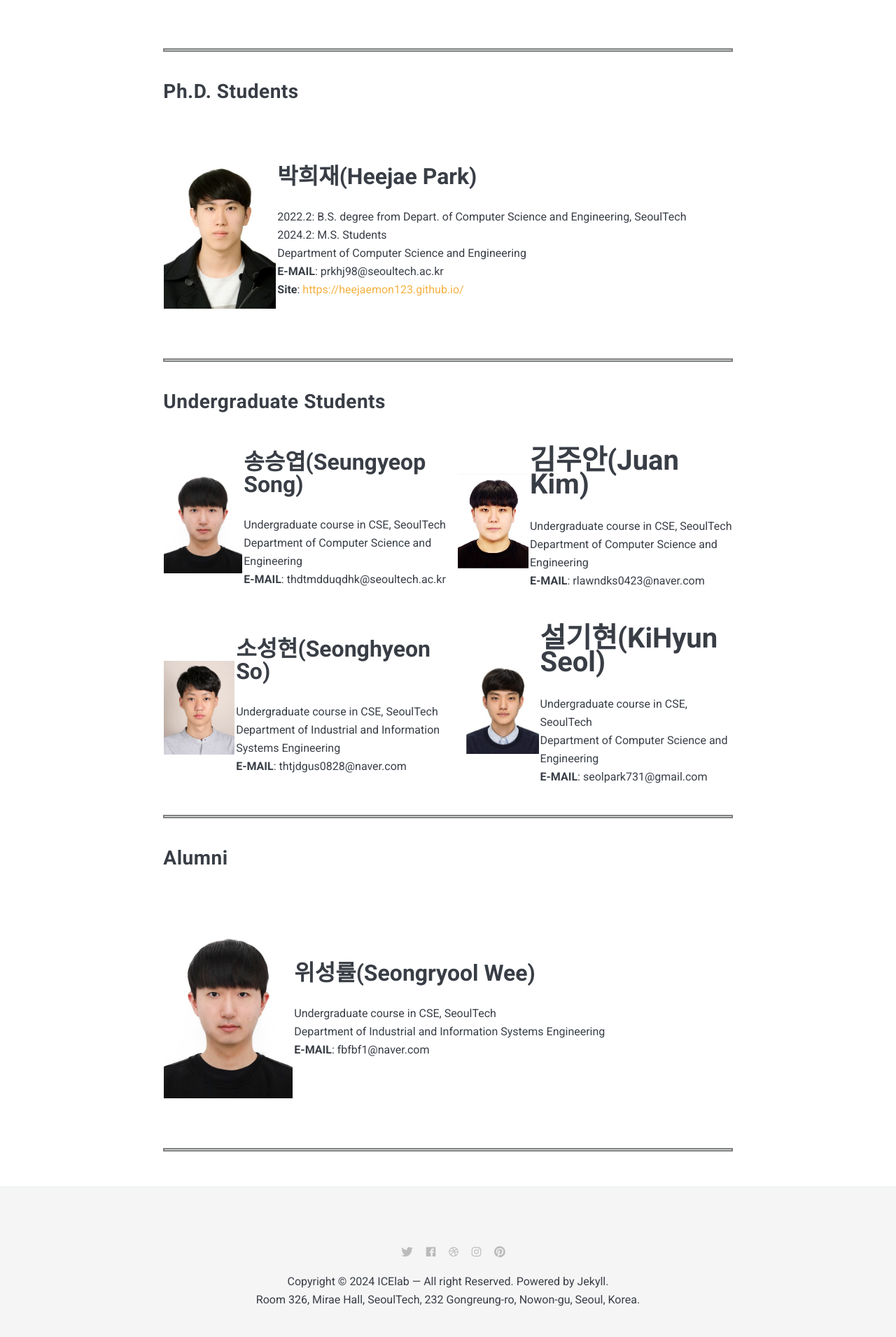
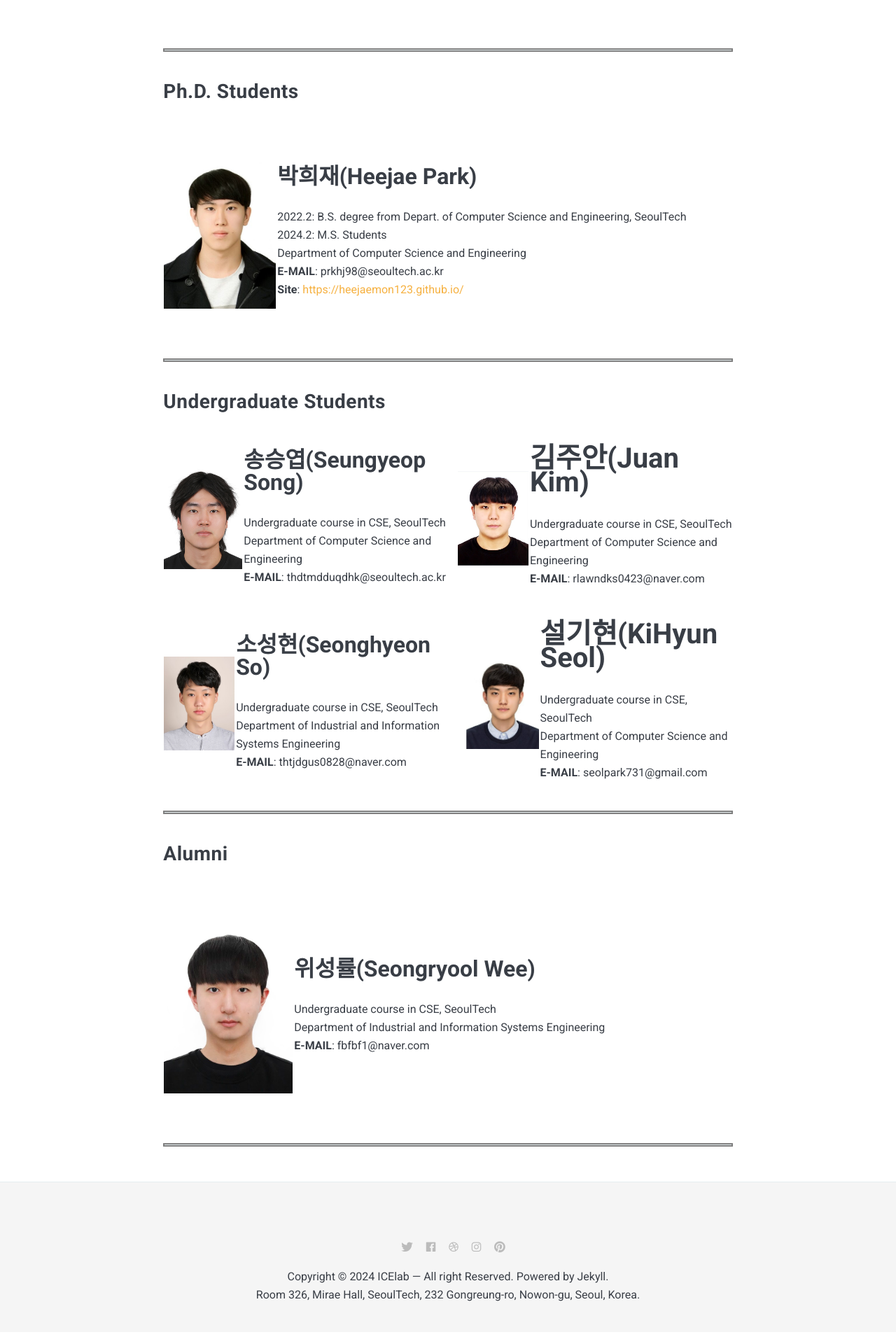
Before and after one commit to Icelab-2020/icelab-2020.github.io, a Jekyll site: the page built from _pages/01_members.md, in a window 1280 px wide. Shown: the part 1159-3069 px from the top of the page at 70% size. Built offline with Jekyll 4.4.1, drawn with Linux system fonts in a browser that asks for light colours; nearby versions of some CDN libraries.

Commit message:
Update 01_members.md

```diff
--- a/_pages/01_members.md
+++ b/_pages/01_members.md
@@ -34,7 +34,7 @@ permalink: /01_members/
 
 |    |   |    |    |
 |:---|:---|:---|:---|
-| ![iot]({{site.baseurl}}/images/sw.jpg){: width="184"; height="248"} | <b><span style="font-size:200%">송승엽(Seungyeop Song)</span></b><br><br> Undergraduate course in CSE, SeoulTech   <br> Department of Computer Science and Engineering  <br> **E-MAIL**: thdtmdduqdhk@seoultech.ac.kr | ![iot]({{site.baseurl}}/images/jk.jpg){: width="165" height="235"} |  <b><span style="font-size:250%">김주안(Juan Kim)</span></b><br><br> Undergraduate course in CSE, SeoulTech   <br> Department of Computer Science and Engineering  <br> **E-MAIL**: rlawndks0423@naver.com |
+| ![iot]({{site.baseurl}}/images/ss.jpg){: width="184"; height="248"} | <b><span style="font-size:200%">송승엽(Seungyeop Song)</span></b><br><br> Undergraduate course in CSE, SeoulTech   <br> Department of Computer Science and Engineering  <br> **E-MAIL**: thdtmdduqdhk@seoultech.ac.kr | ![iot]({{site.baseurl}}/images/jk.jpg){: width="165" height="235"} |  <b><span style="font-size:250%">김주안(Juan Kim)</span></b><br><br> Undergraduate course in CSE, SeoulTech   <br> Department of Computer Science and Engineering  <br> **E-MAIL**: rlawndks0423@naver.com |
 
 |    |   |    |    |
 |:---|:---|:---|:---|
```
